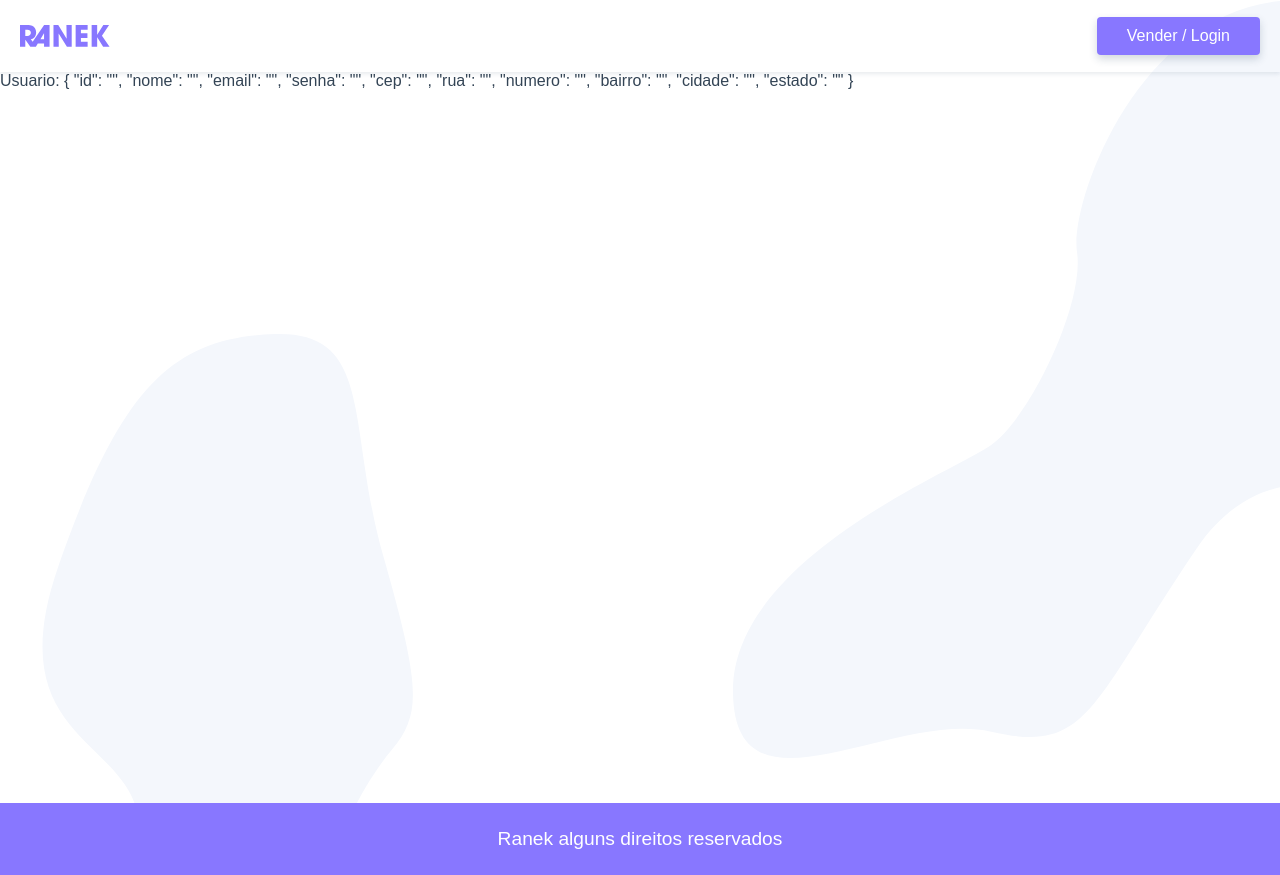
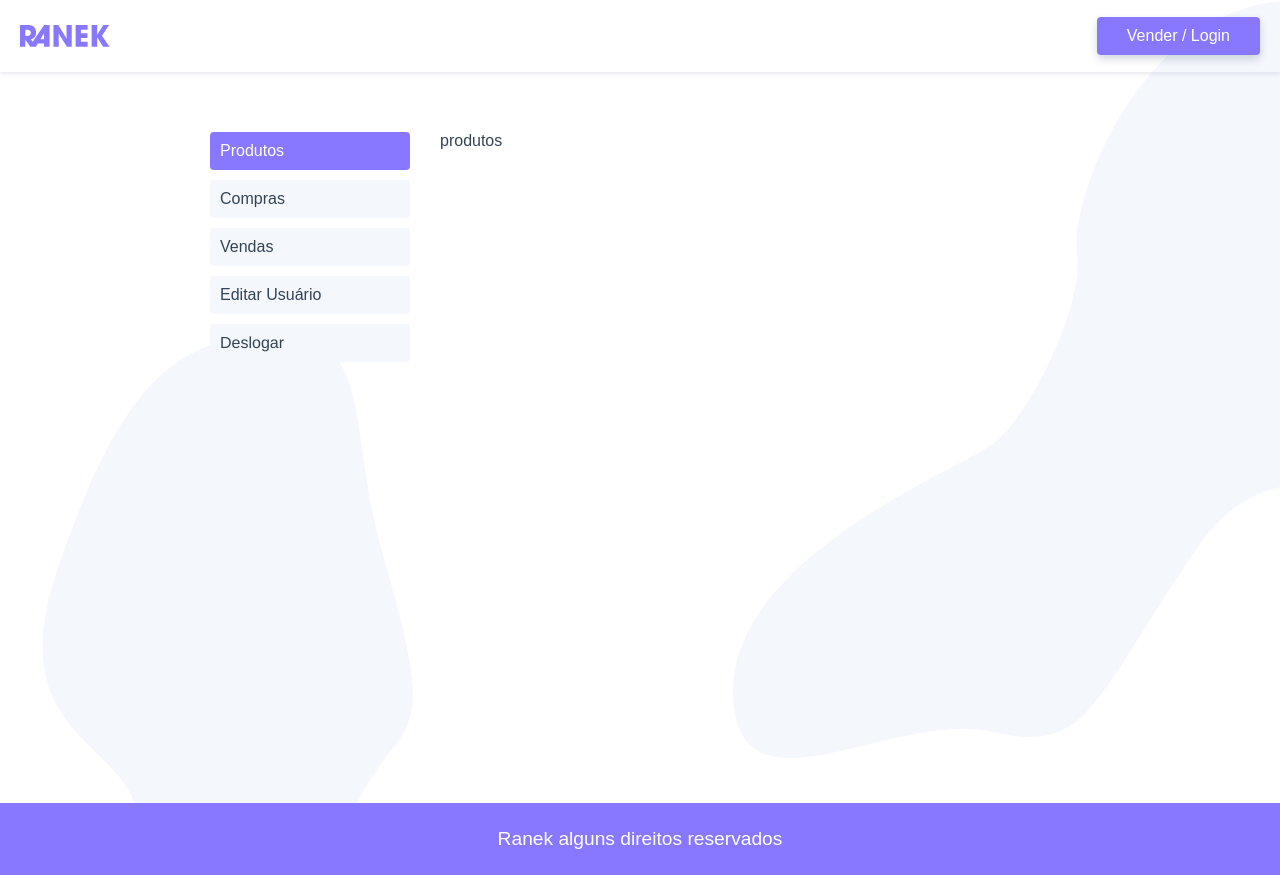
Before and after one commit to caheyes/Ranek, a Vue app: page /usuario in a window 1280 px wide. Built offline with nearby package versions, Linux system fonts and the light colour scheme.

Commit message:
#1 - Criando as rotas do usuario

```diff
--- a/src/router/index.js
+++ b/src/router/index.js
@@ -3,6 +3,10 @@ import LoginView from '../views/LoginView.vue';
 import HomeView from '../views/HomeView.vue';
 import ProdutoView from '../views/ProdutoView.vue';
 import UsuarioView from '../views/usuario/UsuarioView.vue';
+import UsuarioProdutos from '../views/usuario/UsuarioProdutos.vue';
+import UsuarioCompras from '../views/usuario/UsuarioCompras.vue';
+import UsuarioVendas from '../views/usuario/UsuarioVendas.vue';
+import UsuarioEditar from '../views/usuario/UsuarioEditar.vue';
 
 const routes = [
   {
@@ -23,8 +27,30 @@ const routes = [
   },
   {
     path: '/usuario',
-    name: 'usuario',
     component: UsuarioView,
+    //rotas filhas children, o router-view fica dentro fo componente pai
+    children: [
+      {
+        path: '',
+        name: 'usuario',
+        component: UsuarioProdutos,
+      },
+      {
+        path: 'compras',
+        name: 'compras',
+        component: UsuarioCompras,
+      },
+      {
+        path: 'vendas',
+        name: 'vendas',
+        component: UsuarioVendas,
+      },
+      {
+        path: 'editar',
+        name: 'usuario-editar',
+        component: UsuarioEditar,
+      },
+    ],
   },
 ];
 
--- a/src/store/index.js
+++ b/src/store/index.js
@@ -40,6 +40,24 @@ export default createStore({
       context.commit('UPDATE_USUARIO', { id: payload.email }); //atualizando o id primeiro
       return UsuarioService.postUsuario(payload);
     },
+
+    deslogarUsuario(context) {
+      //limpando o usuario
+      context.commit('UPDATE_USUARIO', {
+        id: '',
+        nome: '',
+        email: '',
+        senha: '',
+        cep: '',
+        rua: '',
+        numero: '',
+        bairro: '',
+        cidade: '',
+        estado: '',
+      });
+
+      context.commit('UPDATE_LOGIN', false);
+    },
   },
   modules: {},
 });
--- /dev/null
+++ b/src/views/usuario/UsuarioCompras.vue
@@ -0,0 +1,13 @@
+<template>
+  <p>compras</p>
+</template>
+
+<script>
+export default {
+
+}
+</script>
+
+<style>
+
+</style>
--- /dev/null
+++ b/src/views/usuario/UsuarioEditar.vue
@@ -0,0 +1,13 @@
+<template>
+  <p>usuario editar</p>
+</template>
+
+<script>
+export default {
+
+}
+</script>
+
+<style>
+
+</style>
--- /dev/null
+++ b/src/views/usuario/UsuarioProdutos.vue
@@ -0,0 +1,13 @@
+<template>
+  <p>produtos</p>
+</template>
+
+<script>
+export default {
+
+}
+</script>
+
+<style>
+
+</style>
--- /dev/null
+++ b/src/views/usuario/UsuarioVendas.vue
@@ -0,0 +1,13 @@
+<template>
+  <p>vendas</p>
+</template>
+
+<script>
+export default {
+
+}
+</script>
+
+<style>
+
+</style>
--- a/src/views/usuario/UsuarioView.vue
+++ b/src/views/usuario/UsuarioView.vue
@@ -1,13 +1,82 @@
 <template>
-  <p>Usuario: {{ $store.state.usuario }}</p>
+  <section class="usuario">
+    <nav class="sidenav">
+      <ul>
+        <li>
+          <router-link :to="{name: 'usuario'}">Produtos</router-link>
+        </li>
+        <li>
+          <router-link :to="{name: 'compras'}">Compras</router-link>
+        </li>
+        <li>
+          <router-link :to="{name: 'vendas'}">Vendas</router-link>
+        </li>
+        <li>
+          <router-link :to="{name: 'usuario-editar'}">Editar Usuário</router-link>
+        </li>
+        <li>
+          <button class="btn" @click.prevent="deslogar">Deslogar</button>
+        </li>
+      </ul>
+    </nav>
+    <transition mode="out-in">
+      <router-view></router-view>
+    </transition>
+  </section>
 </template>
 
 <script>
   export default {
-    name: "UsuarioView"
+    name: "UsuarioView",
+    methods: {
+      deslogar() {
+        this.$store.dispatch('deslogarUsuario');
+        this.$router.push('/login');
+      }
+    }
   }
 </script>
 
-<style>
+<style scoped>
+  .usuario {
+    display: grid;
+    grid-template-columns: minmax(140px, 200px) 1fr;
+    max-width: 900px;
+    margin: 40px auto;
+    grid-gap: 30px;
+    padding: 20px;
+  }
 
+  @media screen and (max-width: 500px) {
+    .usuario {
+      grid-template-columns: 1fr;
+      margin: 0px auto;
+    }
+  }
+
+  .sidenav a, .sidenav button {
+    padding: 10px;
+    display: block;
+    background: #f4f7fc;
+    margin-bottom: 10px;
+    border-radius: 4px;
+  }
+
+  .sidenav a.router-link-exact-active,
+  .sidenav a:hover,
+  .sidenav button:hover{
+    background: #87f;
+    color: #fff;
+  }
+
+  .sidenav button {
+    color: #345;
+    width: 100%;
+    border: none;
+    font-size: 1rem;
+    text-align: left;
+    font-family: "Avenir", Helvetica, Arial, sans-serif;
+    cursor: pointer;
+    box-shadow: none;
+  }
 </style>
```
